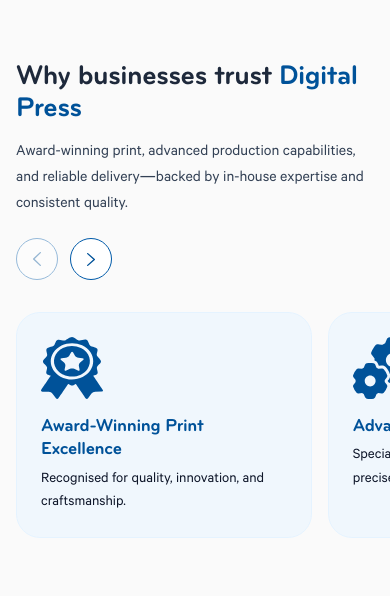
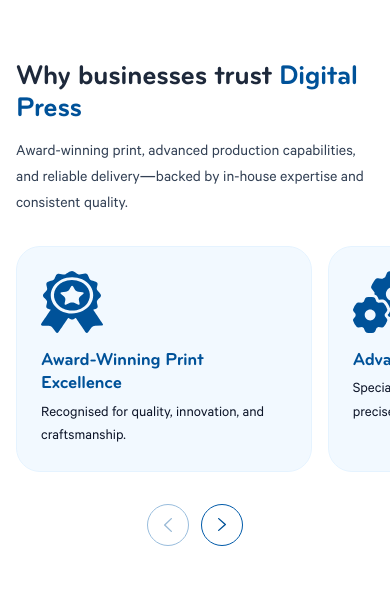
Before and after one commit to prakashnayak07/digital-press, a website: page index.html in a window 390 px wide. Shown: the part 314-910 px from the top of the page. Drawn offline with nearby package versions, Linux system fonts and the light colour scheme; files whose address does not match are found by name.

Commit message:
why section

```diff
--- a/assets/js/main.js
+++ b/assets/js/main.js
@@ -193,14 +193,13 @@
     // ── Why-Us features carousel (with prev/next round buttons).
     if (typeof Swiper !== "undefined") {
       document.querySelectorAll(".dp-why-swiper").forEach((el) => {
-        const wrap = el.parentElement?.parentElement;
         new Swiper(el, {
           slidesPerView: 1.2,
           spaceBetween: 16,
           grabCursor: true,
           navigation: {
-            nextEl: wrap?.querySelector(".js-why-next") || null,
-            prevEl: wrap?.querySelector(".js-why-prev") || null,
+            nextEl: ".js-why-next",
+            prevEl: ".js-why-prev",
           },
           breakpoints: {
             640: { slidesPerView: 2.2, spaceBetween: 20 },
--- a/index.html
+++ b/index.html
@@ -52,7 +52,7 @@
       </div>
     </section>
     <!-- ─── 2. Why-Us features carousel ─────────────────────────── -->
-    <section class="overflow-hidden bg-[#fafafa] py-16 sm:py-20 lg:py-[120px]">
+    <section class="overflow-hidden bg-white py-16 sm:py-20 lg:py-[120px]">
       <div class="mx-auto flex max-w-[1400px] flex-col gap-8 px-4 sm:px-6 lg:gap-12 lg:px-8 2xl:px-0">
         <div class="flex flex-col items-start justify-between gap-6 sm:flex-row sm:items-end">
           <div class="flex flex-col gap-3 lg:max-w-[820px]">
@@ -66,13 +66,14 @@
               consistent quality.
             </p>
           </div>
-          <div class="flex shrink-0 items-center gap-3">
+          <div class="hidden sm:flex shrink-0 items-center gap-3">
             <button type="button" class="js-why-prev dp-nav-btn" aria-label="Previous">
               <span class="transform-[scaleX(-1)] flex items-center justify-center" aria-hidden="true">
                 <span class="relative block size-6 overflow-hidden">
                   <span class="absolute bottom-1/4 left-[37.5%] right-[37.5%] top-1/4">
                     <span class="absolute inset-[-5%_-10%]">
-                      <img src="assets/images/home/21516c7df90077a6eb813f2c7699f11c17bc3a24.svg" alt="" class="block size-full max-w-none" />
+                      <img src="assets/images/home/21516c7df90077a6eb813f2c7699f11c17bc3a24.svg" alt=""
+                        class="block size-full max-w-none" />
                     </span>
                   </span>
                 </span>
@@ -83,7 +84,8 @@
                 <span class="relative block size-6 overflow-hidden">
                   <span class="absolute bottom-1/4 left-[37.5%] right-[37.5%] top-1/4">
                     <span class="absolute inset-[-5%_-10%]">
-                      <img src="assets/images/home/21516c7df90077a6eb813f2c7699f11c17bc3a24.svg" alt="" class="block size-full max-w-none" />
+                      <img src="assets/images/home/21516c7df90077a6eb813f2c7699f11c17bc3a24.svg" alt=""
+                        class="block size-full max-w-none" />
                     </span>
                   </span>
                 </span>
@@ -165,6 +167,34 @@
               </div>
             </div>
           </div>
+        </div>
+
+        <!-- Mobile nav arrows — centered below swiper, hidden on sm+ -->
+        <div class="flex sm:hidden items-center justify-center gap-3">
+          <button type="button" class="js-why-prev dp-nav-btn" aria-label="Previous">
+            <span class="transform-[scaleX(-1)] flex items-center justify-center" aria-hidden="true">
+              <span class="relative block size-6 overflow-hidden">
+                <span class="absolute bottom-1/4 left-[37.5%] right-[37.5%] top-1/4">
+                  <span class="absolute inset-[-5%_-10%]">
+                    <img src="assets/images/home/21516c7df90077a6eb813f2c7699f11c17bc3a24.svg" alt=""
+                      class="block size-full max-w-none" />
+                  </span>
+                </span>
+              </span>
+            </span>
+          </button>
+          <button type="button" class="js-why-next dp-nav-btn" aria-label="Next">
+            <span class="flex items-center justify-center" aria-hidden="true">
+              <span class="relative block size-6 overflow-hidden">
+                <span class="absolute bottom-1/4 left-[37.5%] right-[37.5%] top-1/4">
+                  <span class="absolute inset-[-5%_-10%]">
+                    <img src="assets/images/home/21516c7df90077a6eb813f2c7699f11c17bc3a24.svg" alt=""
+                      class="block size-full max-w-none" />
+                  </span>
+                </span>
+              </span>
+            </span>
+          </button>
         </div>
       </div>
     </section>
```
Also changed, not shown: assets/css/output.css. Lines whose indentation alone changed are shown as unchanged.
